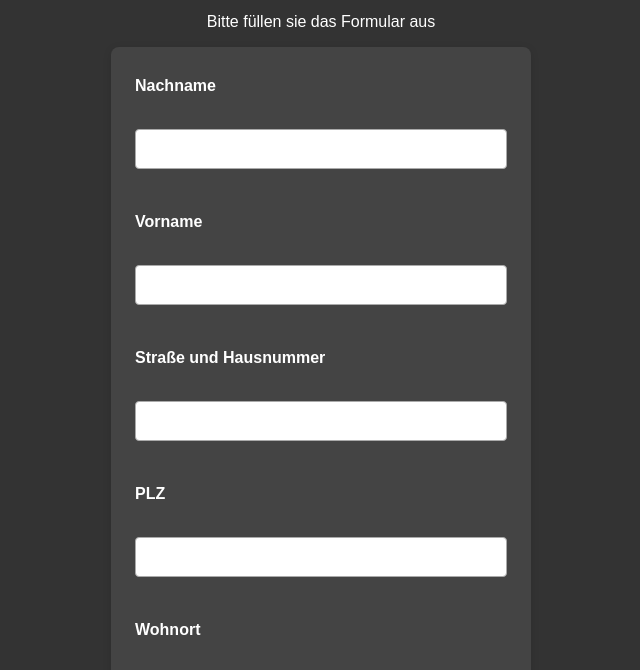
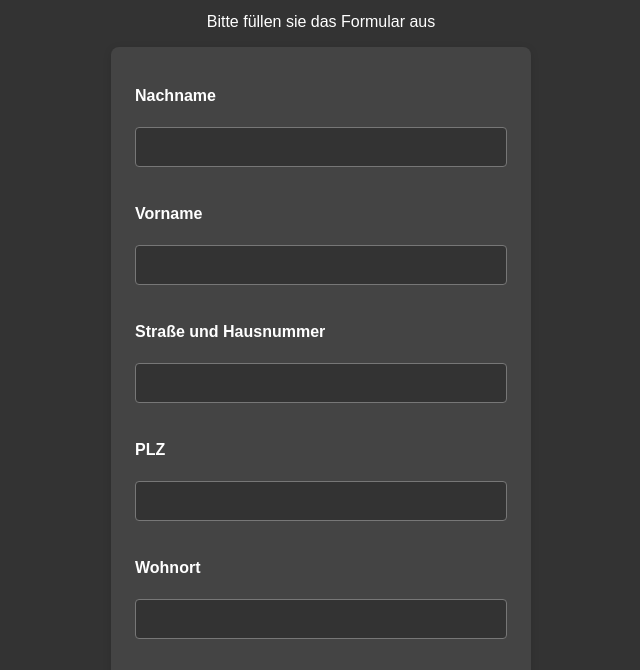
Before and after one commit to MikaB-sudo/Foerderband, a plain HTML site: page Website/bestellung.html in a window 1280 px wide. Shown: the part 80-750 px from the top of the page, without its empty margins (319-959 px from the left). Drawn offline with Linux system fonts and the dark colour scheme.

Commit message:
Reworked CSS spacing and dark mode colors

```diff
--- a/Website/style.css
+++ b/Website/style.css
@@ -68,7 +68,7 @@ form {
     display: flex;
     flex-direction: column;
     align-items: stretch;
-    gap: 8px;
+    gap: 2px;
     background: #ffffff;
     border-radius: 8px;
     box-shadow: 0 2px 8px rgba(0, 0, 0, 0.12);
@@ -76,13 +76,14 @@ form {
 }
 
 label {
-    margin-top: 6px;
+    margin-top: 16px;
     font-weight: bold;
 }
 
+
 input {
     width: 100%;
-    margin-bottom: 4px;
+    margin-bottom: 0px;
     padding: 10px;
     border: 1px solid #aaa;
     border-radius: 4px;
@@ -125,6 +126,16 @@ button:hover {
 
     form {
         background: #444444;
+    }
+
+    input {
+        background: #333333;
+        color: #ffffff;
+        border-color: #777777;
+    }
+
+    input:focus {
+        outline-color: #90caf9;
     }
 
     button {
```
